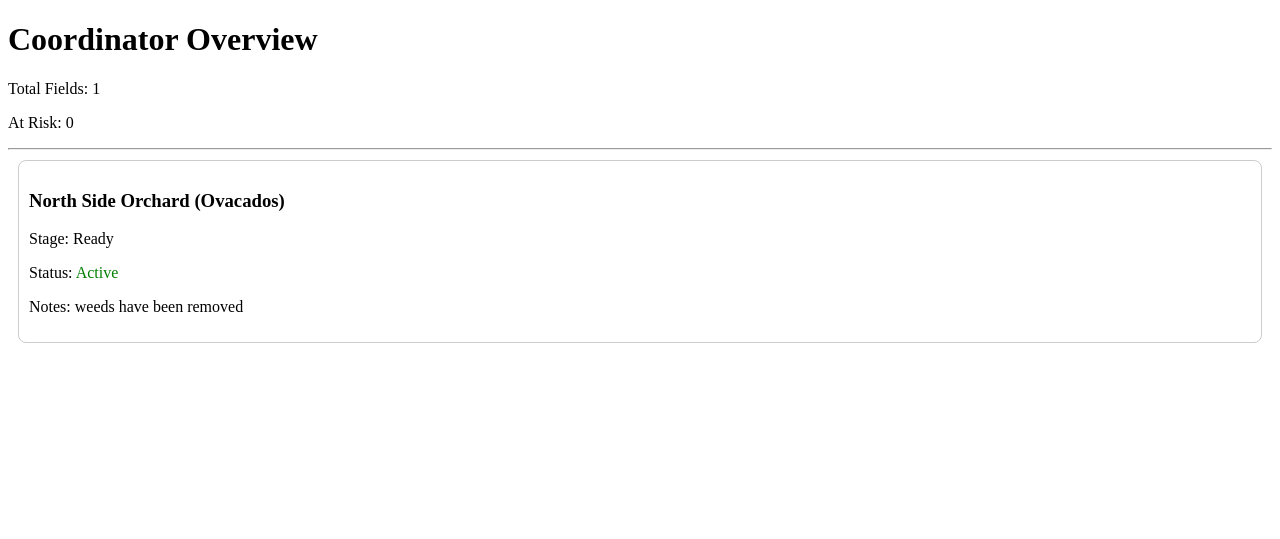
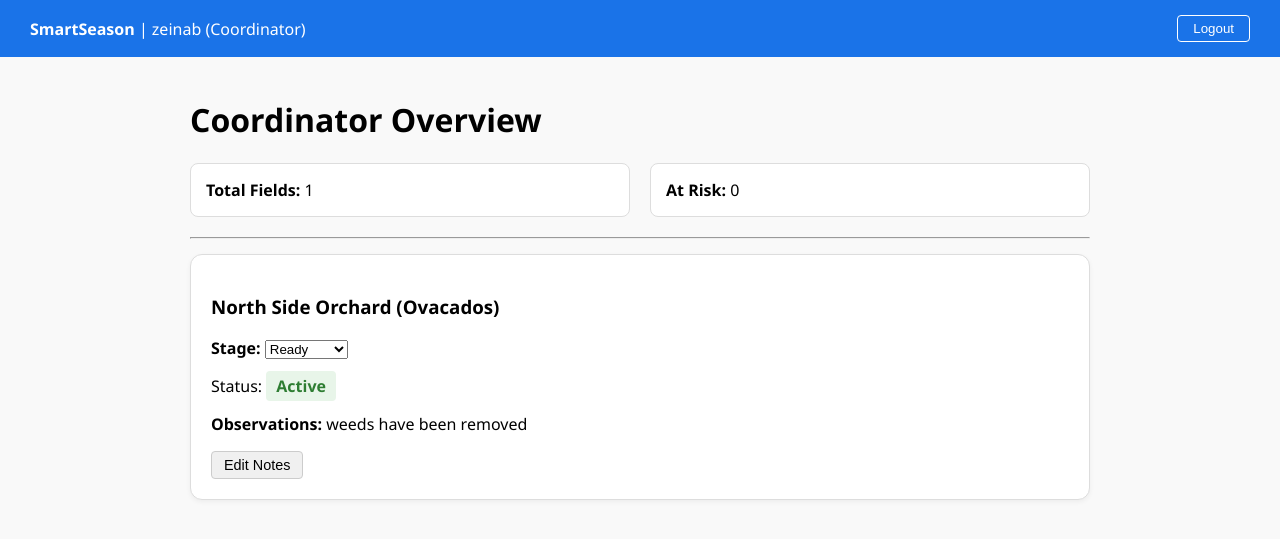
Before and after one commit to MissZein/Smart-Season-Field-Monitoring-System, a Django app: page /dashboard/ in a window 1280 px wide. Shown: the top 539 px of the page. Run offline with Django 5.2, Linux system fonts and the light colour scheme; a user stored in the database is signed in; data comes from the database, SQL or seed files in the repository; both versions use the stored data as it was after the commit; some libraries are stand-ins or nearby versions.

Commit message:
Implemented authentication, HTMX-based field updates and inline observations editing

```diff
--- a/fields/templates/fields/dashboard.html
+++ b/fields/templates/fields/dashboard.html
@@ -1,32 +1,113 @@
 <!DOCTYPE html>
 <html>
 <head>
+    <script src="https://unpkg.com/htmx.org@1.9.10"></script>
     <title>SmartSeason Dashboard</title>
     <style>
-        .card { border: 1px solid #ccc; padding: 10px; margin: 10px; border-radius: 8px; }
-        .status-at-risk { color: red; font-weight: bold; }
-        .status-active { color: green; }
+        body { font-family: 'Segoe UI', Tahoma, Geneva, Verdana, sans-serif; background-color: #f9f9f9; margin: 0; }
+        .container { max-width: 900px; margin: 0 auto; padding: 20px; }
+        .card { border: 1px solid #ddd; padding: 20px; margin: 15px 0; border-radius: 12px; background: white; box-shadow: 0 2px 5px rgba(0,0,0,0.05); }
+        .status-active {
+    color: #2e7d32;
+    font-weight: bold;
+    background: #e8f5e9;
+    padding: 4px 10px;
+    border-radius: 4px;
+}
+
+/* This covers "At Risk" (The 'cut' filter in Django removes spaces) */
+.status-atrisk {
+    color: #d32f2f;
+    font-weight: bold;
+    background: #ffebee;
+    padding: 4px 10px;
+    border-radius: 4px;
+    animation: blink 2s infinite;
+}
+
+        @keyframes blink { 50% { opacity: 0.5; } }
+
+        nav { background: #1a73e8; color: white; padding: 15px 30px; display: flex; justify-content: space-between; align-items: center; }
+        nav a, nav button { color: white; text-decoration: none; background: none; border: 1px solid white; padding: 5px 15px; border-radius: 4px; cursor: pointer; }
+
+        textarea { width: 100%; margin: 10px 0; padding: 10px; border-radius: 4px; border: 1px solid #ccc; font-family: inherit; }
+        .btn-edit { background: #f0f0f0; border: 1px solid #ccc; padding: 5px 12px; border-radius: 4px; font-size: 0.9em; transition: 0.2s; }
+        .btn-edit:hover { background: #e0e0e0; }
+        .btn-save { background: #1a73e8; color: white; border: none; padding: 8px 16px; border-radius: 4px; }
     </style>
 </head>
 <body>
+    <nav>
+        <div>
+            <strong>SmartSeason</strong> | {{ user.username }}
+            ({% if is_admin %}Coordinator{% else %}Field Agent{% endif %})
+        </div>
+        <div>
+            {% if user.is_authenticated %}
+                <form action="{% url 'logout' %}" method="post" style="display:inline;">
+                    {% csrf_token %}
+                    <button type="submit">Logout</button>
+                </form>
+            {% else %}
+                <a href="{% url 'login' %}">Login</a>
+            {% endif %}
+        </div>
+    </nav>
+
+    <div class="container">
+        <script>
+            document.body.addEventListener('htmx:configRequest', (event) => {
+                event.detail.headers['X-CSRFToken'] = '{{ csrf_token }}';
+            });
+        </script>
+
         <h1>{% if is_admin %}Coordinator Overview{% else %}My Assigned Fields{% endif %}</h1>
 
-    <div>
-        <p>Total Fields: {{ total_fields }}</p>
-        <p>At Risk: {{ at_risk_count }}</p>
+        <div style="display: flex; gap: 20px; margin-bottom: 20px;">
+            <div style="background: white; padding: 15px; border-radius: 8px; border: 1px solid #ddd; flex: 1;">
+                <strong>Total Fields:</strong> {{ total_fields }}
+            </div>
+            <div style="background: white; padding: 15px; border-radius: 8px; border: 1px solid #ddd; flex: 1;">
+                <strong>At Risk:</strong> {{ at_risk_count }}
+            </div>
         </div>
 
         <hr>
 
         {% for field in fields %}
-    <div class="card">
+            <div class="card" id="field-{{ field.id }}">
                 <h3>{{ field.name }} ({{ field.crop_type }})</h3>
-        <p>Stage: {{ field.get_current_stage_display }}</p>
+
+                <p>
+                    <strong>Stage:</strong>
+                    <select name="current_stage"
+                            hx-post="{% url 'update_field_status' field.id %}"
+                            hx-trigger="change"
+                            hx-target="#field-{{ field.id }}"
+                            hx-swap="outerHTML">
+                        {% for value, label in field.STAGE_CHOICES %}
+                            <option value="{{ value }}" {% if field.current_stage == value %}selected{% endif %}>
+                                {{ label }}
+                            </option>
+                        {% endfor %}
+                    </select>
+                </p>
+
                 <p>Status: <span class="status-{{ field.field_status|lower|cut:' ' }}">{{ field.field_status }}</span></p>
-        <p>Notes: {{ field.notes|default:"No observations yet." }}</p>
+
+                <div id="notes-section-{{ field.id }}">
+                    <p><strong>Observations:</strong> {{ field.notes|default:"No observations recorded." }}</p>
+                    <button class="btn-edit"
+                            hx-get="{% url 'edit_notes' field.id %}"
+                            hx-target="#notes-section-{{ field.id }}"
+                            hx-swap="outerHTML">
+                        Edit Notes
+                    </button>
+                </div>
                 </div>
         {% empty %}
             <p>No fields found.</p>
         {% endfor %}
+    </div>
 </body>
 </html>
--- a/fields/urls.py
+++ b/fields/urls.py
@@ -3,4 +3,8 @@ from . import views
 
 urlpatterns = [
     path('dashboard/', views.dashboard, name='dashboard'),
+    path('update-status/<int:pk>/', views.update_field_status, name='update_field_status'),
+    path('edit-notes/<int:pk>/', views.edit_notes, name='edit_notes'),
+    path('save-notes/<int:pk>/', views.save_notes, name='save_notes'),
+    path('get-notes/<int:pk>/', views.save_notes, name='get_notes'), # Reuses save logic to just view
 ]
--- a/fields/views.py
+++ b/fields/views.py
@@ -1,7 +1,25 @@
-from django.shortcuts import render
+from django.shortcuts import render, get_object_or_404, redirect
 from django.contrib.auth.decorators import login_required
 from .models import Field
+from django.http import HttpResponse
+from django.template.loader import render_to_string
 
+@login_required
+def update_field_status(request, pk):
+    field = get_object_or_404(Field, pk=pk)
+
+    # Check if the user is the assigned agent or an admin
+    if field.assigned_agent == request.user or request.user.is_superuser:
+        if request.method == "POST":
+            new_stage = request.POST.get('current_stage')
+            field.current_stage = new_stage
+            field.save()
+
+            # Return just the updated card to the frontend
+            html = render_to_string('fields/partials/field_card.html', {'field': field, 'user': request.user})
+            return HttpResponse(html)
+
+    return HttpResponse("Unauthorized", status=403)
 @login_required
 def dashboard(request):
     user = request.user
@@ -22,3 +40,24 @@ def dashboard(request):
         'is_admin': is_admin,
     }
     return render(request, 'fields/dashboard.html', context)
+# 1. This view returns the HTML for the input box
+@login_required
+def edit_notes(request, pk):
+    field = get_object_or_404(Field, pk=pk)
+    return HttpResponse(f'''
+        <form hx-post="/save-notes/{field.id}/" hx-target="this" hx-swap="outerHTML">
+            <textarea name="notes" rows="3" style="width:100%">{field.notes or ''}</textarea>
+            <button type="submit">Save</button>
+            <button hx-get="/get-notes/{field.id}/">Cancel</button>
+        </form>
+    ''')
+
+# 2. This view saves the data
+@login_required
+def save_notes(request, pk):
+    field = get_object_or_404(Field, pk=pk)
+    if request.method == "POST":
+        field.notes = request.POST.get('notes')
+        field.save()
+    # Return to the regular display mode
+    return render(request, 'fields/partials/field_card.html', {'field': field})
--- a/smartseason/settings.py
+++ b/smartseason/settings.py
@@ -31,6 +31,7 @@ ALLOWED_HOSTS = []
 # Application definition
 
 INSTALLED_APPS = [
+    'rest_framework',
     'fields.apps.FieldsConfig',
     'django.contrib.admin',
     'django.contrib.auth',
@@ -116,3 +117,5 @@ USE_TZ = True
 # https://docs.djangoproject.com/en/6.0/howto/static-files/
 
 STATIC_URL = 'static/'
+LOGIN_REDIRECT_URL = 'dashboard'
+LOGOUT_REDIRECT_URL = 'login'
--- a/smartseason/urls.py
+++ b/smartseason/urls.py
@@ -17,8 +17,13 @@ Including another URLconf
 from django.contrib import admin
 from django.urls import path
 from django.urls import path, include
+from django.contrib.auth import views as auth_views
+from django.shortcuts import redirect
 
 urlpatterns = [
+    path('', lambda request: redirect('dashboard/', permanent=False)),
     path('admin/', admin.site.urls),
+    path('accounts/login/', auth_views.LoginView.as_view(), name='login'),
+    path('accounts/logout/', auth_views.LogoutView.as_view(), name='logout'),
     path('', include('fields.urls')),
 ]
```
Also changed, not shown: fields/serializers.py (added, +7 -0 lines), fields/templates/fields/partials/field_card.html (added, +29 -0 lines), fields/templates/registration/login.html (added, +24 -0 lines), db.sqlite3. Lines whose indentation alone changed are shown as unchanged.
